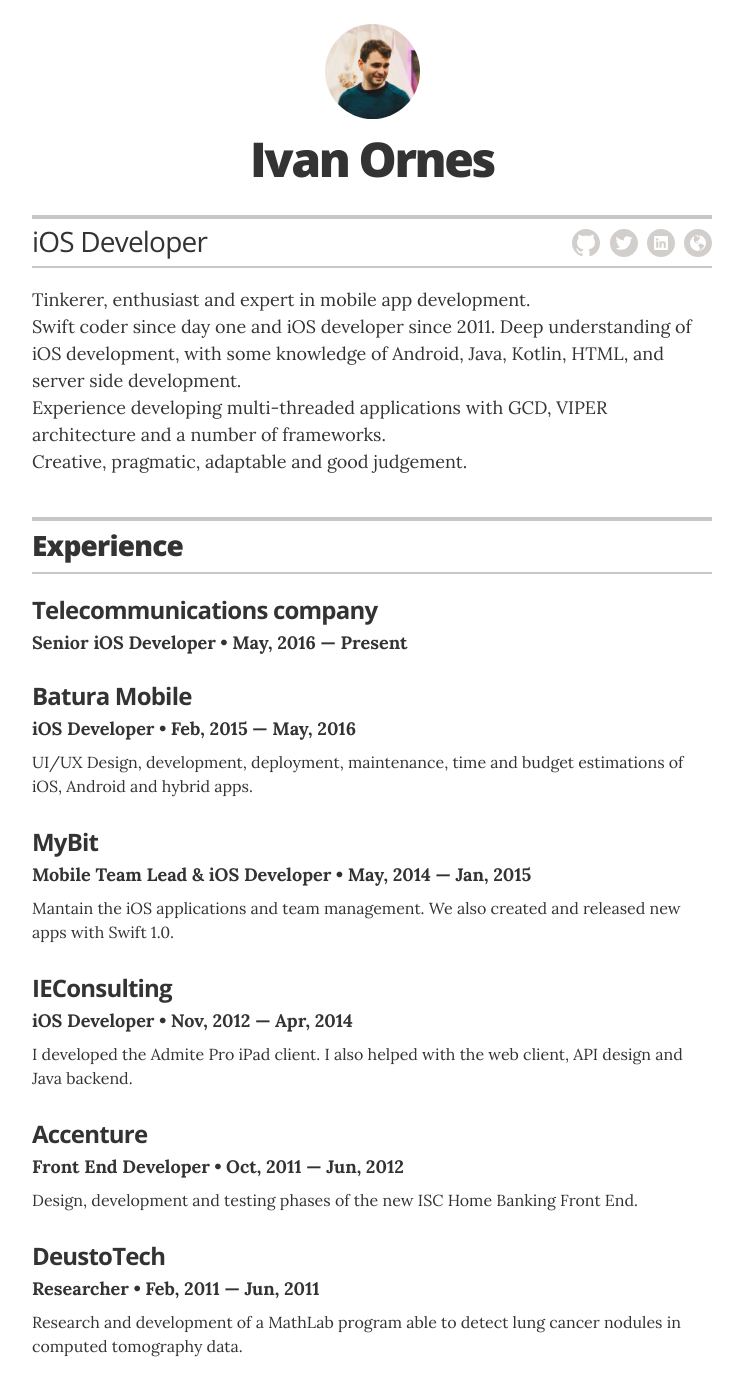
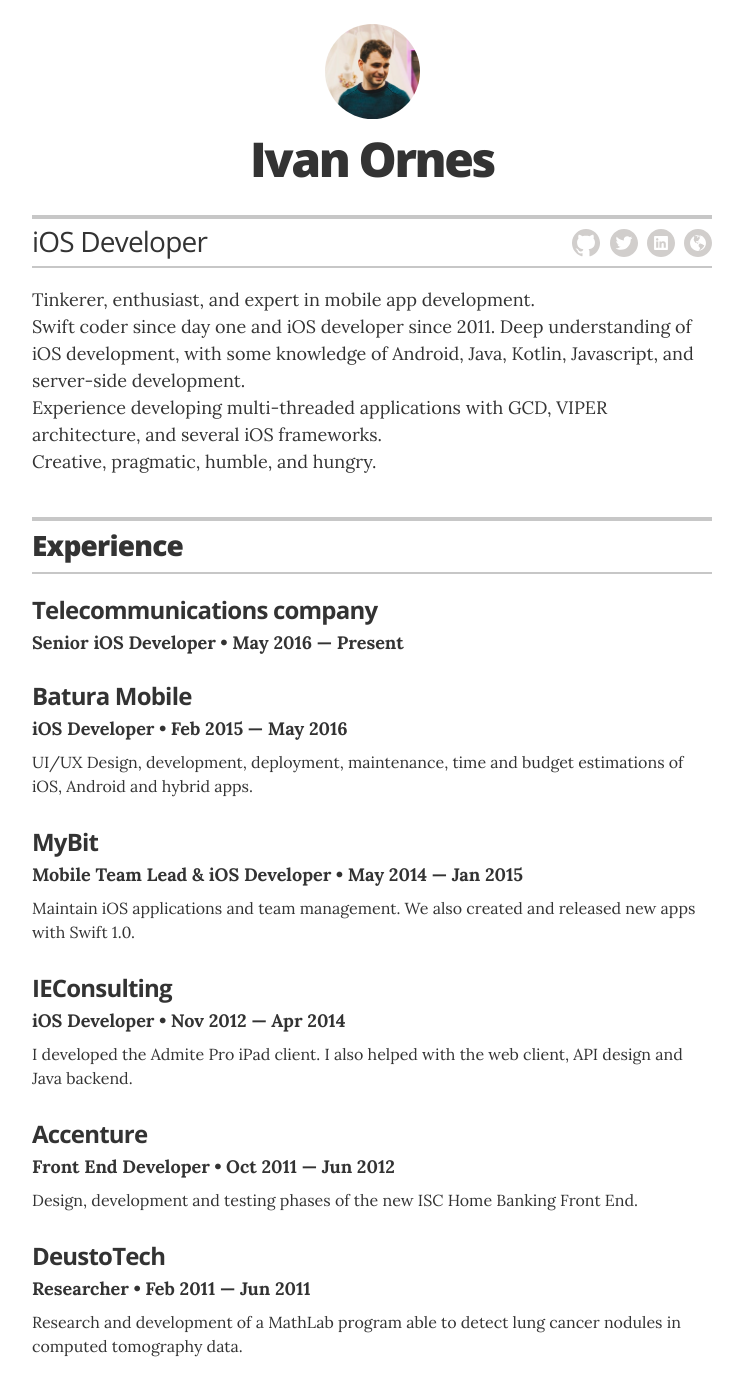
Before and after one commit to ivanornes/ivanornes.github.io, a Jekyll site: the page built from index.html, in a window 1280 px wide and 1400 px high. Shown: the top 1396 px of the window, without its empty margins (268-1011 px from the left). Built offline with Jekyll 4.4.1, drawn with Linux system fonts in a browser that asks for light colours; some of the changed text lies outside the part shown.

Commit message:
Spell checking

```diff
--- a/_config.yml
+++ b/_config.yml
@@ -23,10 +23,10 @@ resume_contact_address:         "Plaza Lehendakari Aguirre, Zamudio"
 #resume_header_contact_info:     "742 Evergreen Terrace, Springfield • 555-7334 • lisasimpson@youremailaddress.com"
 display_header_contact_info:    "false"
 
-resume_header_intro: "<p>Tinkerer, enthusiast and expert in mobile app development. <br>Swift coder since day one and iOS developer since 2011.
-Deep understanding of iOS development, with some knowledge of Android, Java, Kotlin, HTML, and server side development.
-<br>Experience developing multi-threaded applications with GCD, VIPER architecture and a number of frameworks.
-<br>Creative, pragmatic, adaptable and good judgement.
+resume_header_intro: "<p>Tinkerer, enthusiast, and expert in mobile app development. <br>Swift coder since day one and iOS developer since 2011.
+Deep understanding of iOS development, with some knowledge of Android, Java, Kotlin, Javascript, and server-side development.
+<br>Experience developing multi-threaded applications with GCD, VIPER architecture, and several iOS frameworks.
+<br>Creative, pragmatic, humble, and hungry.
 </p>"
 
 # use "yes" to display the email contact button,
--- a/_data/experience.yml
+++ b/_data/experience.yml
@@ -2,35 +2,35 @@
 # iOS Developer
 - company: Telecommunications company
   position: Senior iOS Developer
-  duration: May, 2016 &mdash; Present
+  duration: May 2016 &mdash; Present
   summary:
 
 # iOS Developer
 - company: Batura Mobile
   position: iOS Developer
-  duration:  Feb, 2015 &mdash; May, 2016
+  duration:  Feb 2015 &mdash; May 2016
   summary: UI/UX Design, development, deployment, maintenance, time and budget estimations of iOS, Android and hybrid apps.
 
 # Mobile team lead
 - company: MyBit
   position: Mobile Team Lead & iOS Developer
-  duration:   May, 2014  &mdash; Jan, 2015
-  summary: Mantain the iOS applications and team management. We also created and released new apps with Swift 1.0.
+  duration:   May 2014  &mdash; Jan 2015
+  summary: Maintain iOS applications and team management. We also created and released new apps with Swift 1.0.
 
 # iOS Developer
 - company: IEConsulting
   position: iOS Developer
-  duration:   Nov, 2012  &mdash; Apr, 2014
+  duration:   Nov 2012  &mdash; Apr 2014
   summary: I developed the Admite Pro iPad client. I also helped with the web client, API design and Java backend.
 
 # Accenture ACBD
 - company: Accenture
   position: Front End Developer
-  duration:   Oct, 2011  &mdash; Jun, 2012
+  duration:   Oct 2011  &mdash; Jun 2012
   summary: Design, development and testing phases of the new ISC Home Banking Front End.
 
 # Deusto Tech
 - company: DeustoTech
   position: Researcher
-  duration:   Feb, 2011  &mdash; Jun, 2011
+  duration:   Feb 2011  &mdash; Jun 2011
   summary: Research and development of a MathLab program able to detect lung cancer nodules in computed tomography data.
--- a/_data/projects.yml
+++ b/_data/projects.yml
@@ -4,7 +4,7 @@
 # Yougur Jul, 2012  &mdash; Feb, 2013
 - project: Yougur
   role: Full Stack Developer
-  duration: Jul, 2012  &mdash; Feb, 2013
+  duration: Jul 2012  &mdash; Feb 2013
   # url: "#"
   description: Design and development of a native iOS App and Django (python) based backend for restaurants.
 
@@ -13,4 +13,4 @@
   role: Developer
   duration: 2011 &mdash; 2012
   # url: "#"
-  description: My first iOS project consisted in an app with the schedule of the events of the local town feast.
+  description: My first iOS project consisted of an app with the schedule of the events of the local town feast.
```
Also changed, not shown: 1 other file.
